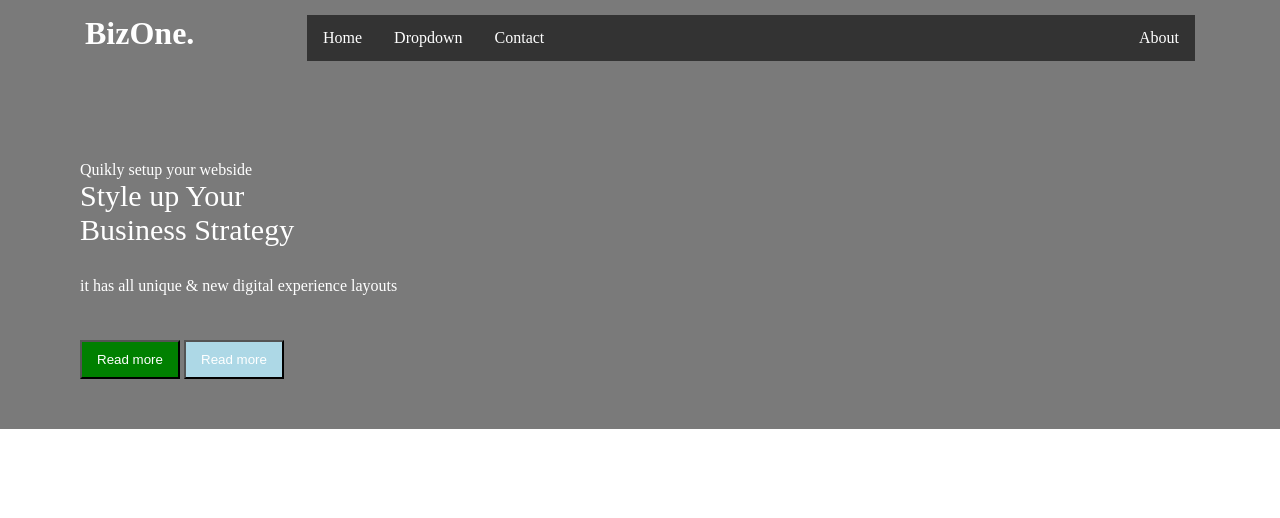
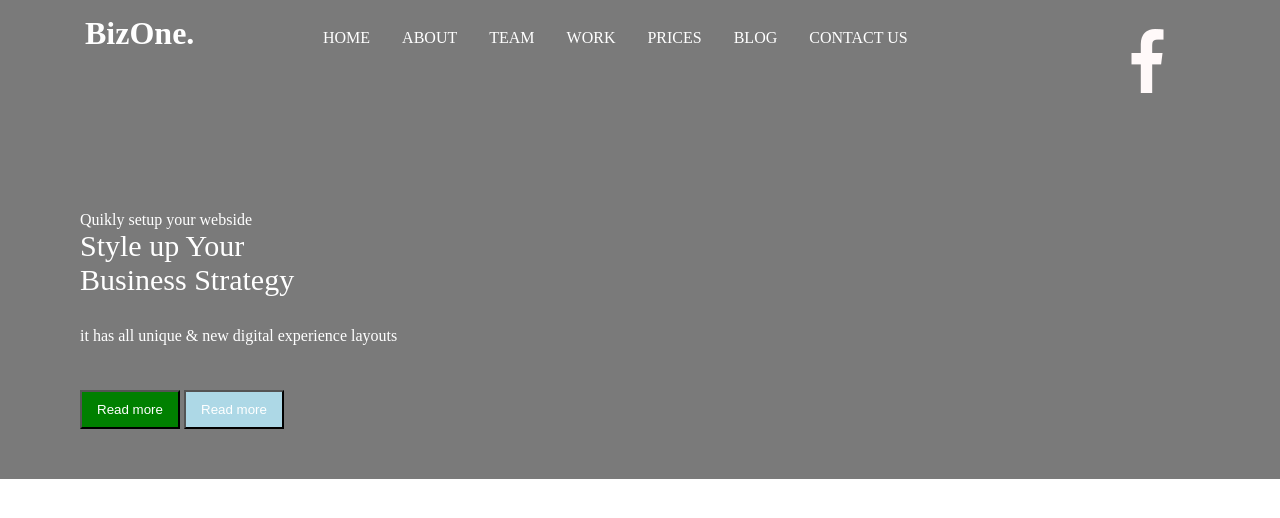
Before and after one commit to timotius089/stakict, a plain HTML site: page coba.html in a window 1280 px wide. Drawn offline with Linux system fonts and the light colour scheme.

Commit message:
Add files via upload

```diff
--- a/coba.html
+++ b/coba.html
@@ -32,7 +32,7 @@
 			margin: 0;
 			padding: 0;
 			overflow: hidden;
-			background-color: #333;
+			background-color: none;
 		}
 
 		.menuhead li{
@@ -97,17 +97,14 @@
 				</div>
 				<div >
 					<ul class="menuhead">
-						<li><a class="menubuton" href="#home">Home</a></li>
-						<li class="dropdownmenu">
-							<a href="" class="dropbtn menubuton">Dropdown</a>
-							<div class="dropdown-content">
-								<a href="#">Link 1</a>
-								<a href="#">Link 2</a>
-								<a href="#">Link 3</a>
-							</div>
-						</li>
-						<li><a class="menubuton" href="#contact">Contact</a></li>
-						<li style="float:right"><a class="menubuton" class="active" href="#about">About</a></li>
+						<li><a class="menubuton" href="#home">HOME</a></li>
+						<li><a class="menubuton" href="#home">ABOUT</a></li>
+						<li><a class="menubuton" href="#home">TEAM</a></li>
+						<li><a class="menubuton" href="#home">WORK</a></li>
+						<li><a class="menubuton" href="#home">PRICES</a></li>
+						<li><a class="menubuton" href="#home">BLOG</a></li>
+						<li><a class="menubuton" href="#home">CONTACT US</a></li>
+						<li style="float:right"><a class="menubuton" class="active" href="#about"><img src="facebook.png"></a></li>
 					</ul>
 				</div>
 			</div>
```
Also changed, not shown: Biz-One.jpg (added), facebook.png (added), instagram.png (added), twitter.png (added).
